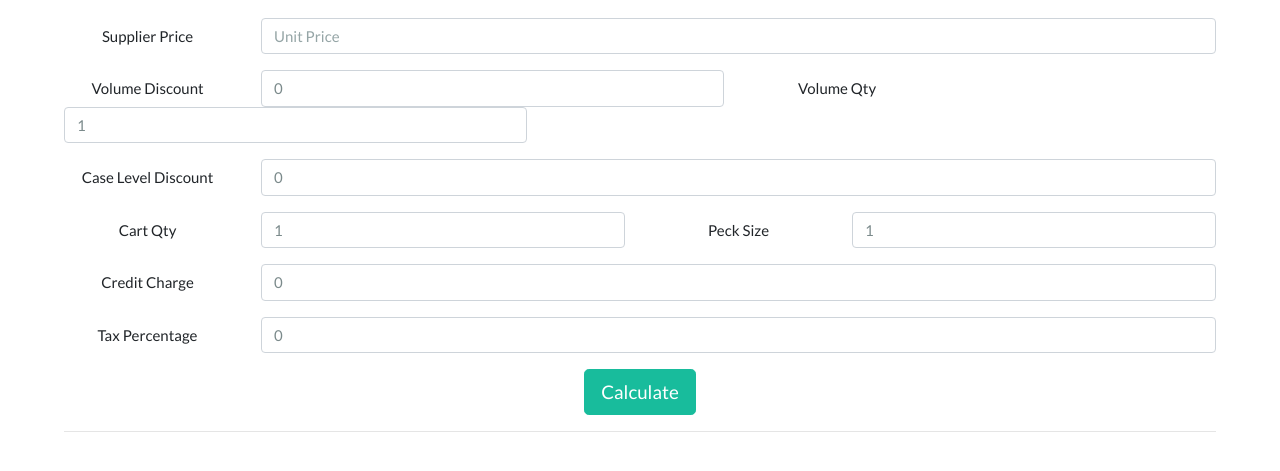
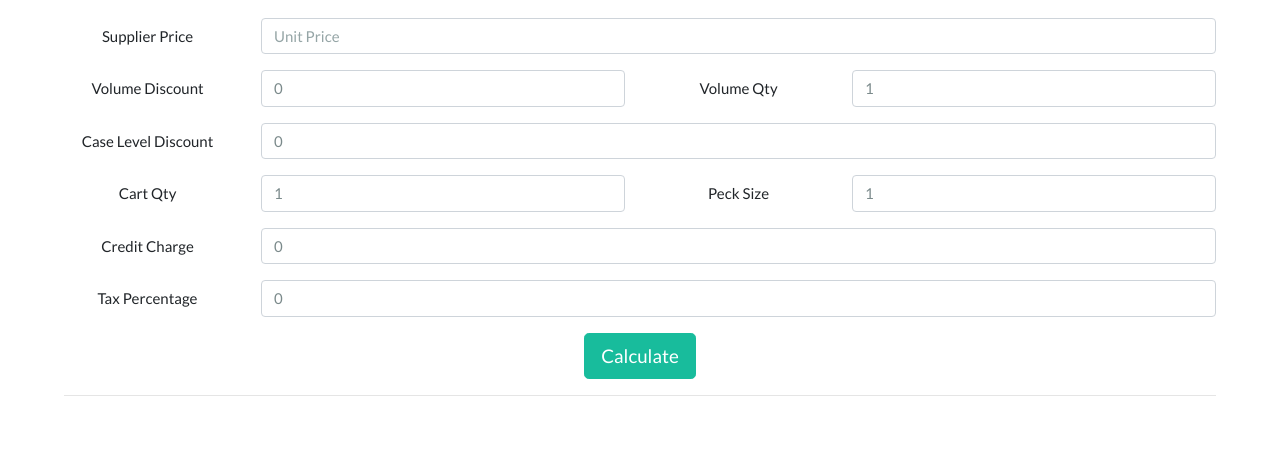
Before and after one commit to viveksingh801/Eeziklik, a plain HTML site: page calc.html in a window 1280 px wide. Shown: the part 125-596 px from the top of the page. Drawn offline with Linux system fonts and the light colour scheme.

Commit message:
Calc changes

```diff
--- a/calc.html
+++ b/calc.html
@@ -42,11 +42,11 @@
             </div>
             <div class="form-group row">
                 <label for="d1" class="col-sm-2 col-form-label">Volume Discount</label>
-                <div class="col-sm-5">
+                <div class="col-sm-4">
                     <input type="text" class="form-control" id="d1" placeholder="Discount 1" value="0"> </input>
                 </div>
                 <label for="d1" class="col-sm-2 col-form-label">Volume Qty</label>
-                <div class="col-sm-5">
+                <div class="col-sm-4">
                     <input type="text" class="form-control" id="volQty" placeholder="" value="1"> </input>
                 </div>
             </div>
```
